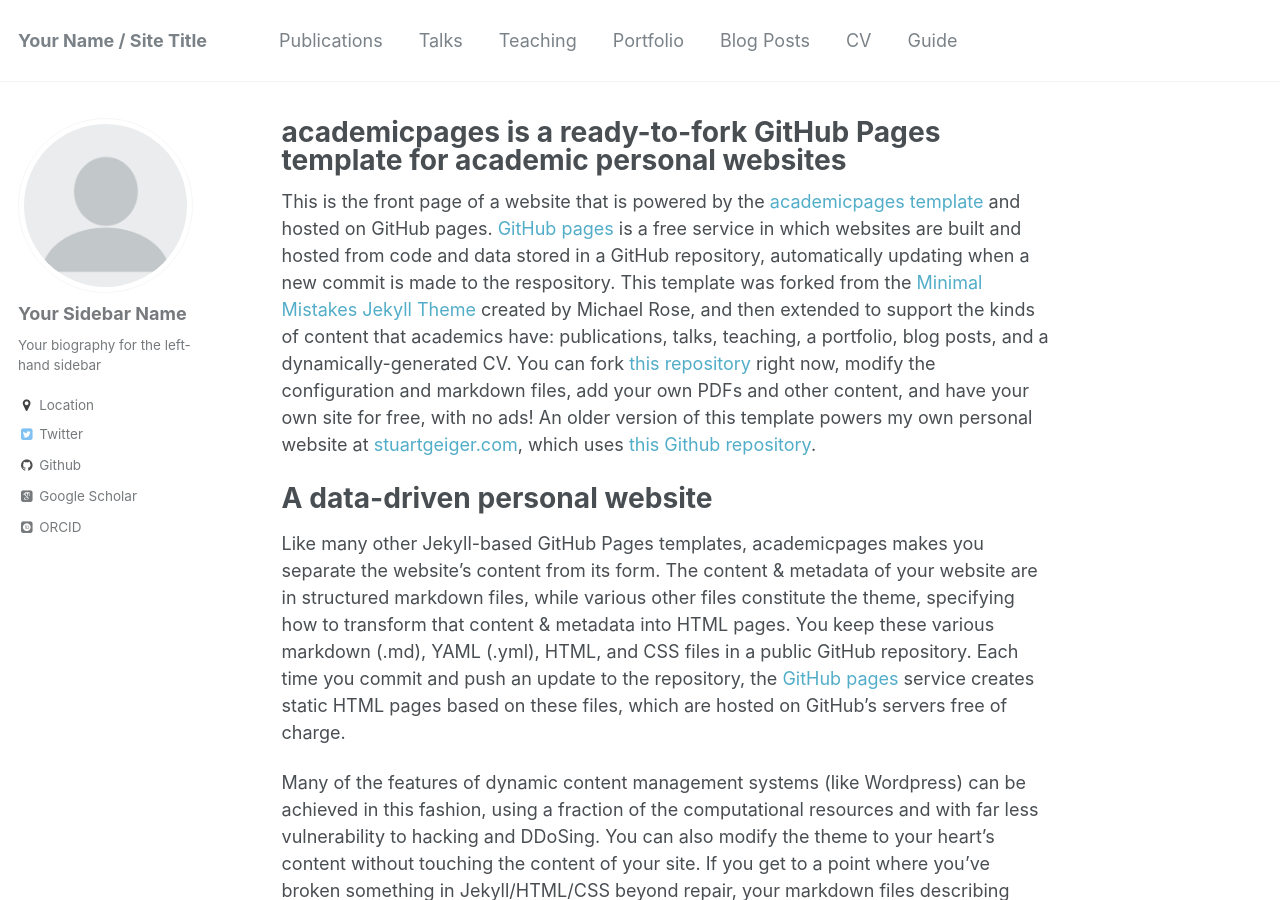
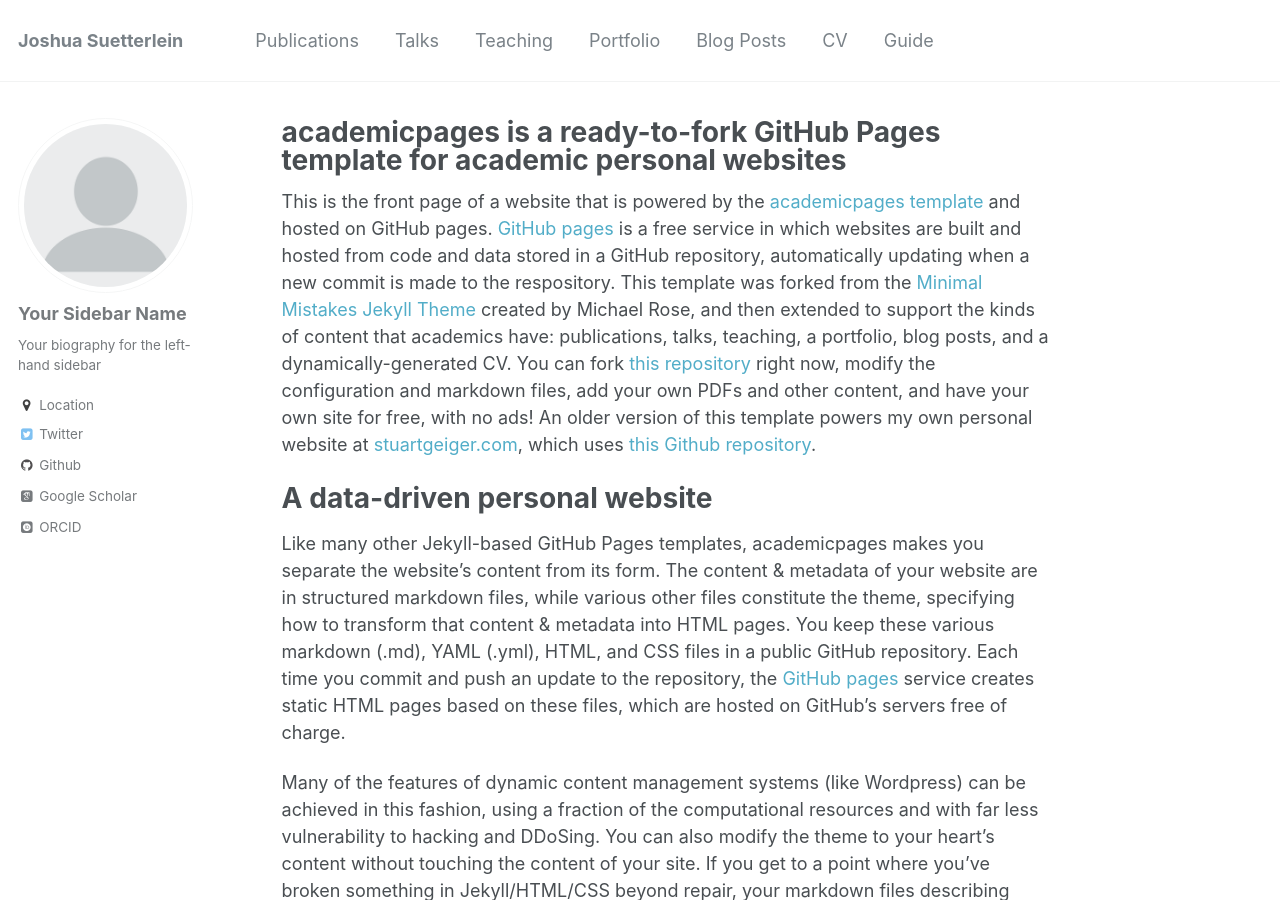
Before and after one commit to Jodasue/Jodasue.github.io, a Jekyll site: the page built from _pages/about.md, in a window 1280 px wide and 900 px high. Built offline with Jekyll 4.4.1, drawn with Linux system fonts in a browser that asks for light colours; some web fonts are replaced; some of the changed text lies outside the part shown.

Commit message:
Minor changes

```diff
--- a/_config.yml
+++ b/_config.yml
@@ -7,11 +7,11 @@
 
 # Site Settings
 locale                   : "en-US"
-title                    : "Your Name / Site Title"
+title                    : "Joshua Suetterlein"
 title_separator          : "-"
-name                     : &name "Your Name"
+name                     : &name "Joshua Suetterlein"
 description              : &description "personal description"
-url                      : https://academicpages.github.io # the base hostname & protocol for your site e.g. "https://mmistakes.github.io"
+url                      : https://Jodasue.github.io # the base hostname & protocol for your site e.g. "https://mmistakes.github.io"
 baseurl                  : "" # the subpath of your site, e.g. "/blog"
 repository               : "academicpages/academicpages.github.io"
 teaser                   :  # filename of teaser fallback teaser image placed in /images/, .e.g. "500x300.png"
```
Also changed, not shown: 1 other file.
